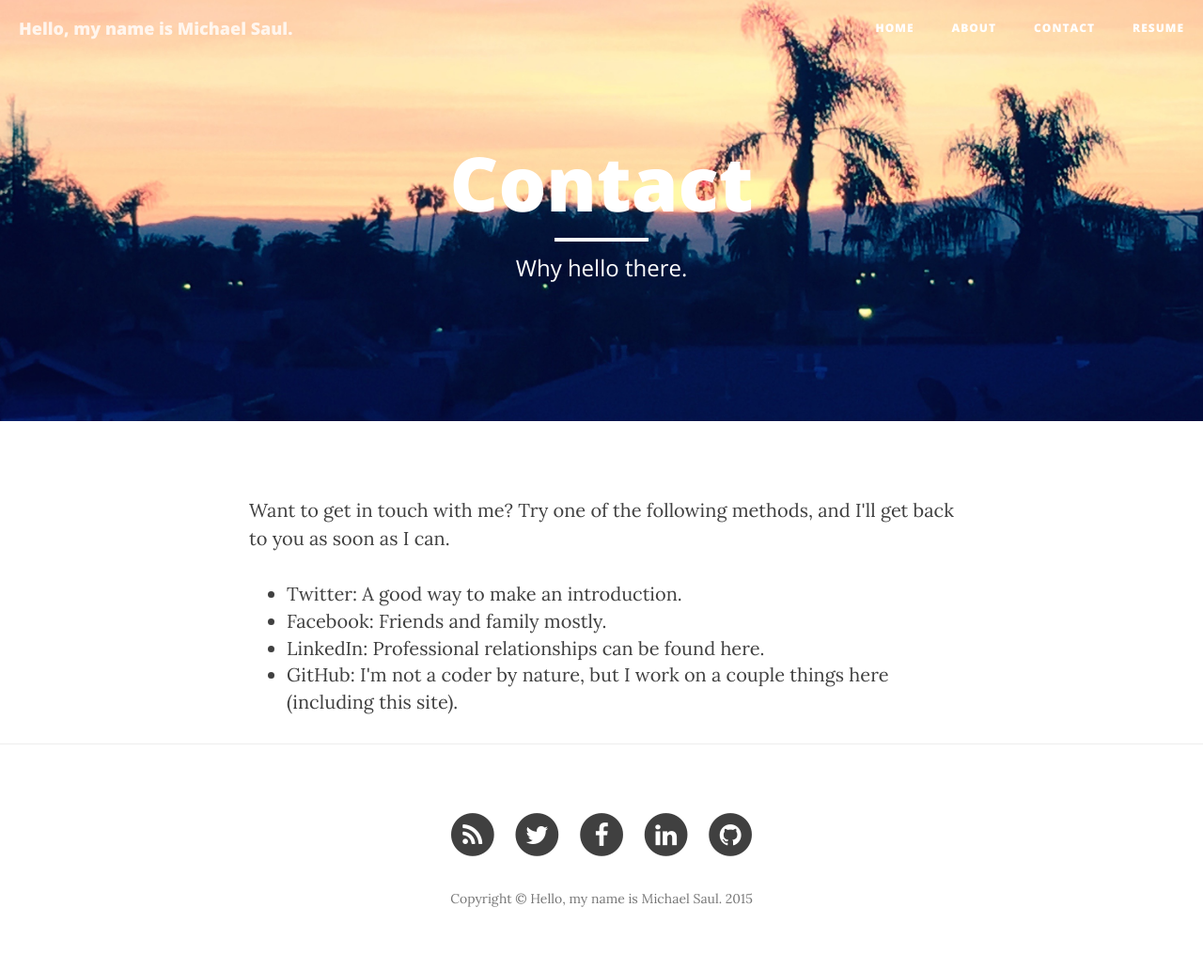
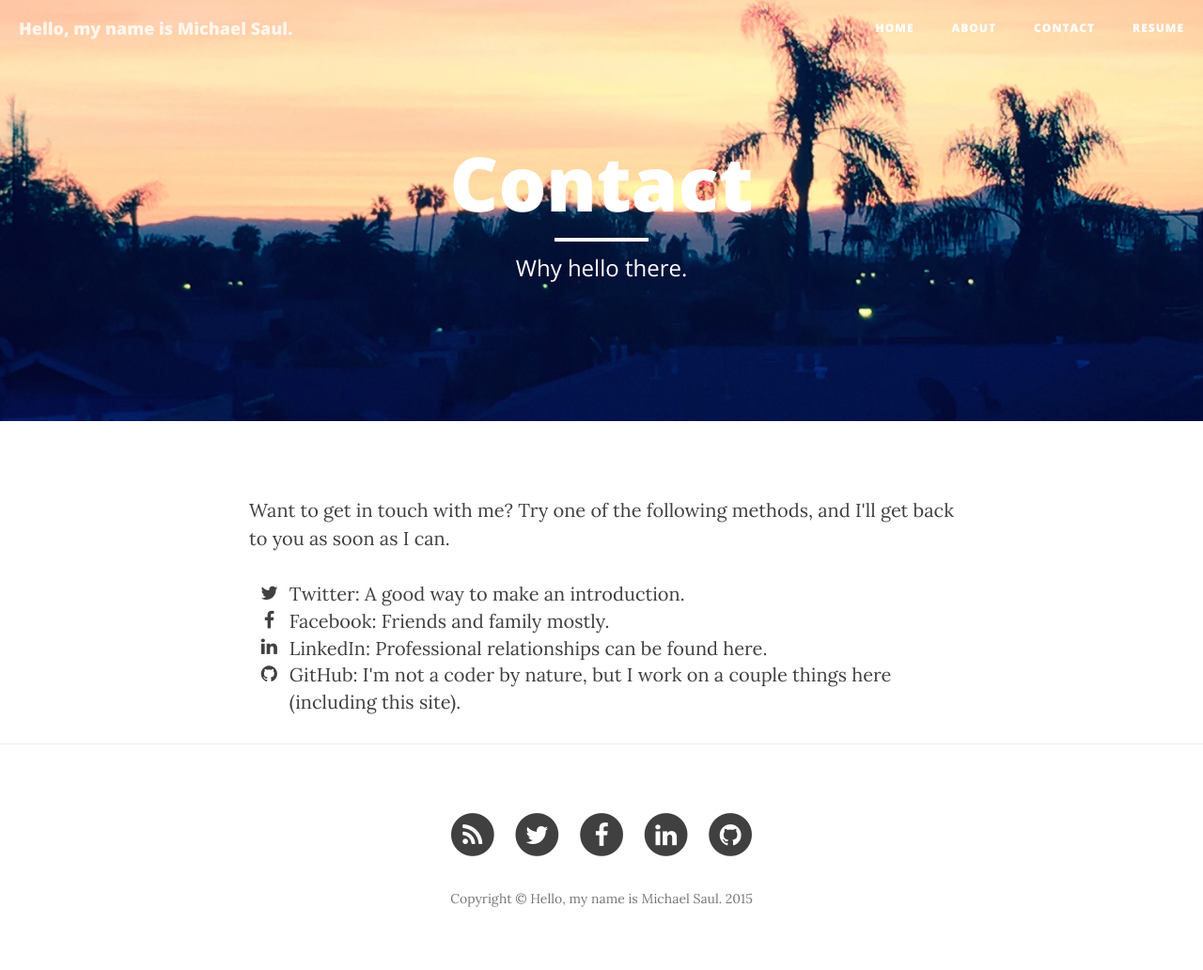
Before and after one commit to michaelsaul/michaelsaul.github.io, a Jekyll site: the page built from contact.html, in a window 1280 px wide. Shown: the whole page at 94% size. Built offline with Jekyll 4.4.1, drawn with Linux system fonts in a browser that asks for light colours; nearby versions of some CDN libraries.

Commit message:
Added icons for contact list

```diff
--- a/contact.html
+++ b/contact.html
@@ -7,9 +7,9 @@ header-img: "img/sunrise-bg.jpg"
 
 <p>Want to get in touch with me? Try one of the following methods, and I'll get back to you as soon as I can.</p>
 
-<ul>
-  <li><a href="https://twitter.com/michael_saul">Twitter</a>: A good way to make an introduction.</li>
-  <li><a href="https://www.facebook.com/michaelsaul">Facebook</a>: Friends and family mostly.</li>
-  <li><a href="https://www.linkedin.com/in/michaelsaul01">LinkedIn</a>: Professional relationships can be found here.</li>
-  <li><a href="https://github.com/michaelsaul">GitHub</a>: I'm not a coder by nature, but I work on a couple things here (including this site).</li>
+<ul class="fa-ul">
+  <li><i class="fa-li fa fa-twitter"></i><a href="https://twitter.com/michael_saul"> Twitter</a>: A good way to make an introduction.</li>
+  <li><i class="fa-li fa fa-facebook"></i><a href="https://www.facebook.com/michaelsaul">Facebook</a>: Friends and family mostly.</li>
+  <li><i class="fa-li fa fa-linkedin"></i><a href="https://www.linkedin.com/in/michaelsaul01">LinkedIn</a>: Professional relationships can be found here.</li>
+  <li><i class="fa-li fa fa-github"></i><a href="https://github.com/michaelsaul">GitHub</a>: I'm not a coder by nature, but I work on a couple things here (including this site).</li>
 </ul>
```
